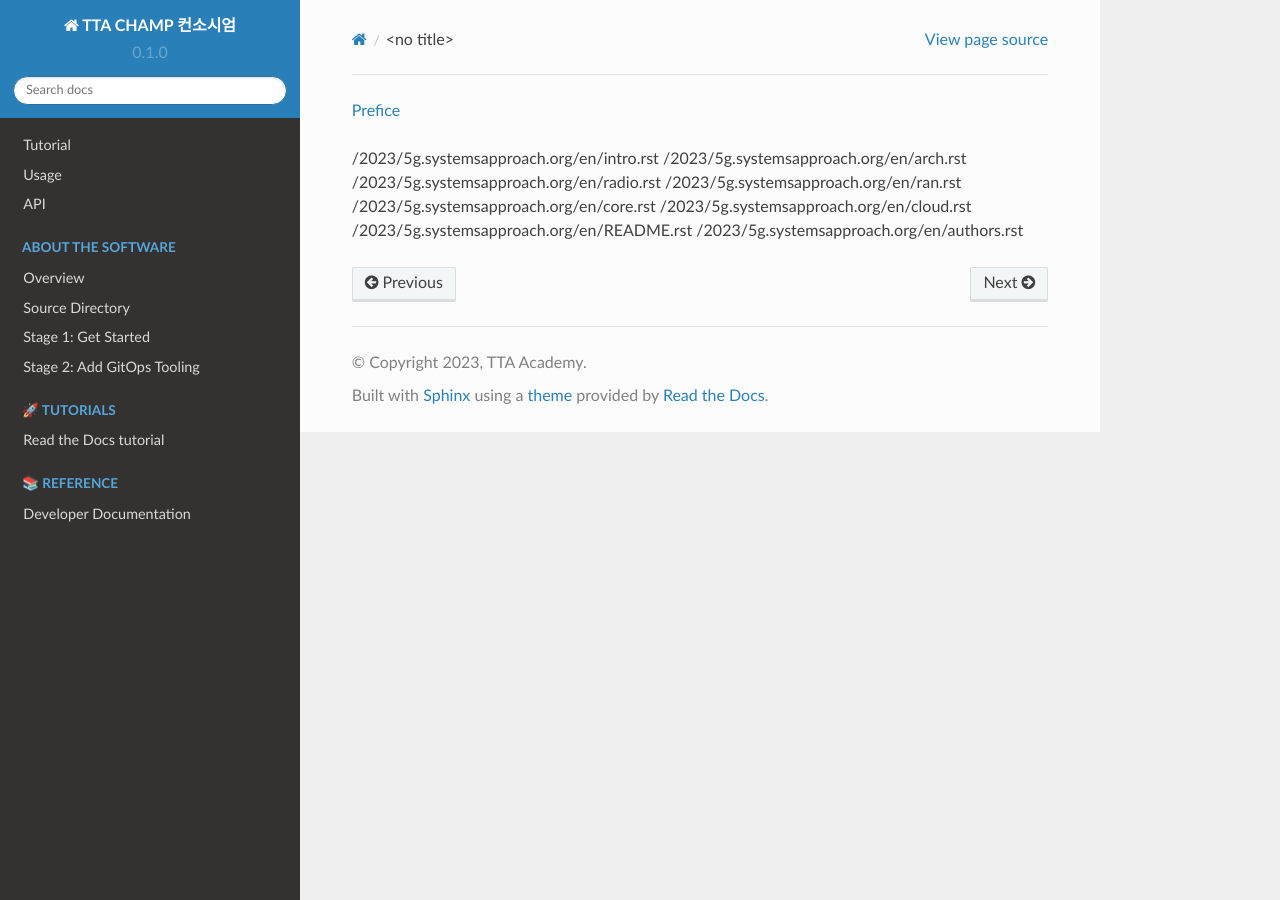
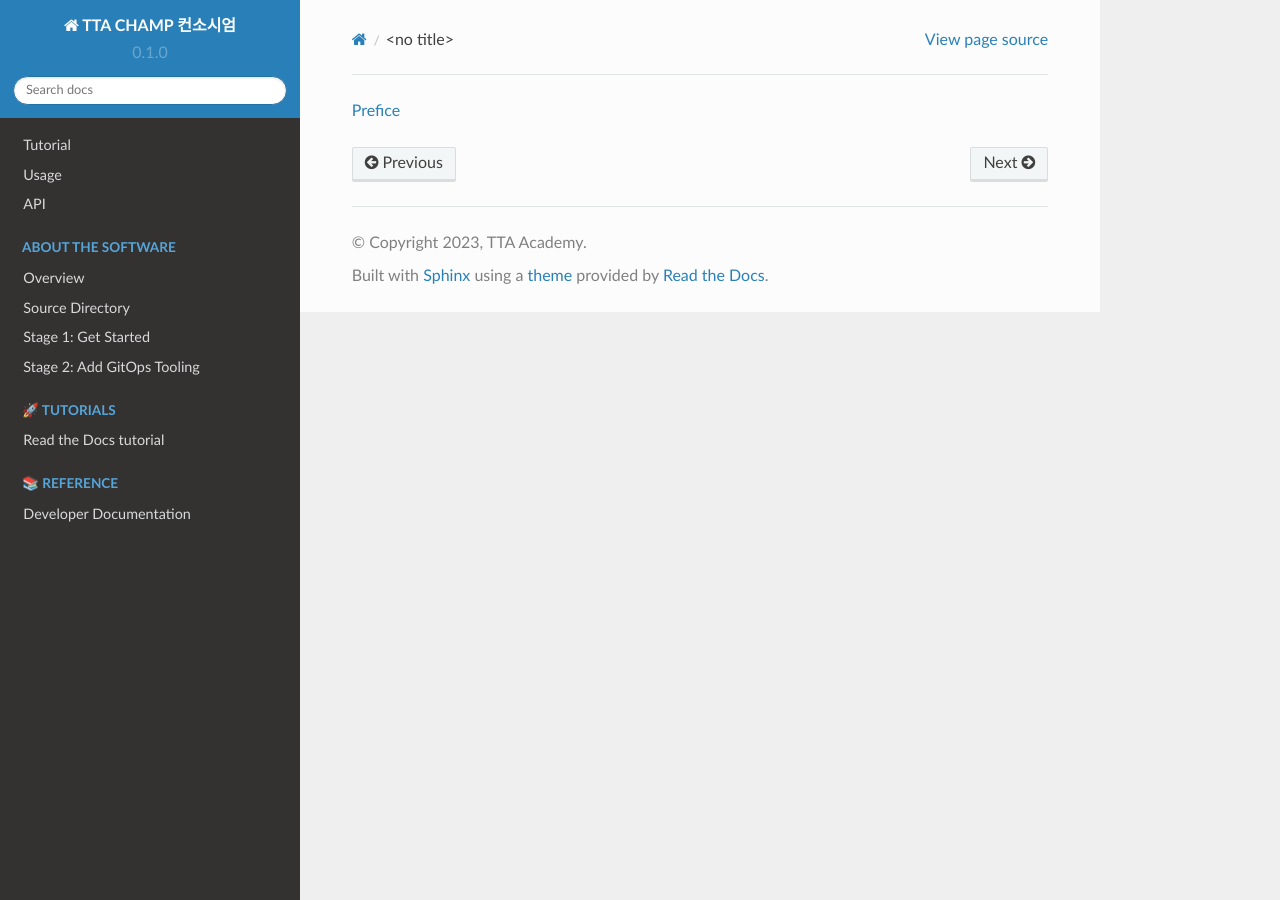
Before and after one commit to edumoon92/champ.tta.or.kr, a Sphinx documentation site: the page built from docs/source/2023/5g.systemsapproach.org/en/index.md, in a window 1280 px wide. Built offline with Sphinx 7.4.7 and the Read the Docs theme 2.0.0, drawn with Linux system fonts in a browser that asks for light colours; pages that are not in the unit, such as notebooks, are missing from menus.

Commit message:
Update index.md

```diff
--- a/docs/source/2023/5g.systemsapproach.org/en/index.md
+++ b/docs/source/2023/5g.systemsapproach.org/en/index.md
@@ -1,10 +1 @@
 - [Prefice](preface.md)
-
-   /2023/5g.systemsapproach.org/en/intro.rst
-   /2023/5g.systemsapproach.org/en/arch.rst
-   /2023/5g.systemsapproach.org/en/radio.rst
-   /2023/5g.systemsapproach.org/en/ran.rst
-   /2023/5g.systemsapproach.org/en/core.rst
-   /2023/5g.systemsapproach.org/en/cloud.rst
-   /2023/5g.systemsapproach.org/en/README.rst
-   /2023/5g.systemsapproach.org/en/authors.rst
```
